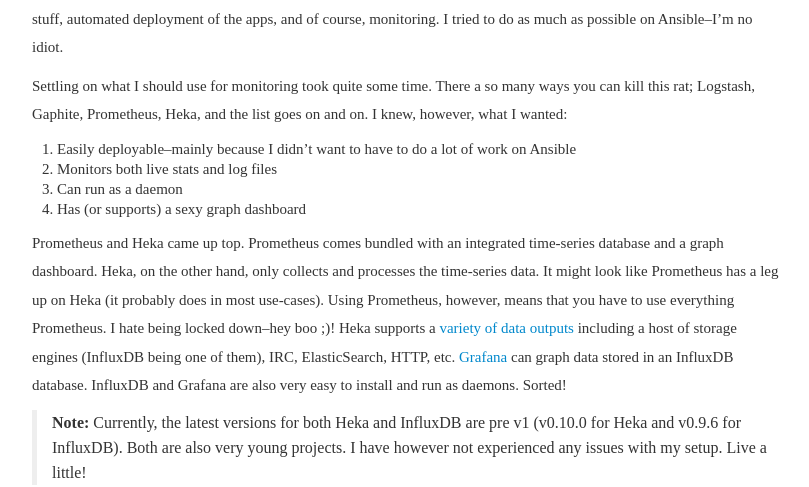
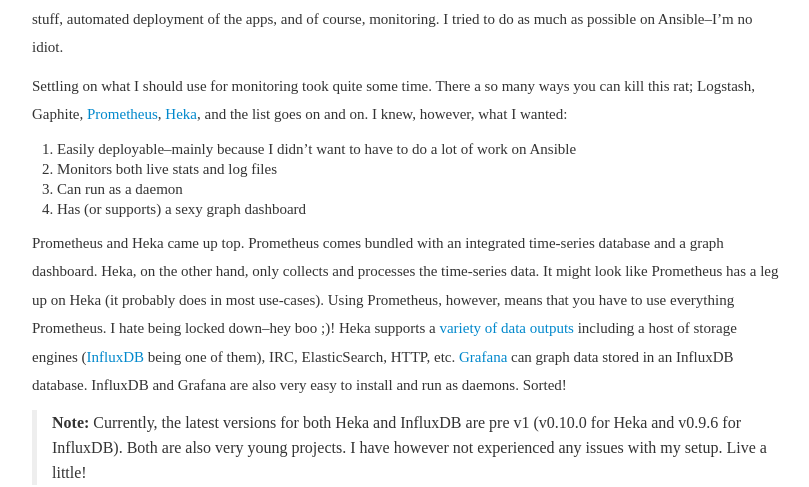
Before and after one commit to jasonrogena/jasonrogena.github.io, a Jekyll site: the page built from _posts/2016-01-02-heka-influxdb-and-grafana.md, in a window 1280 px wide and 900 px high, scrolled down 302 px. Shown: the part 182-669 px from the top of the window, without its empty margins (233-1042 px from the left). Built offline with Jekyll 4.4.1, drawn with Linux system fonts in a browser that asks for light colours; some web fonts are replaced; comment, search, counter and statistics services are not loaded; part of the change alters nothing that is shown.

```diff
--- a/_posts/2016-01-02-heka-influxdb-and-grafana.md
+++ b/_posts/2016-01-02-heka-influxdb-and-grafana.md
@@ -7,14 +7,14 @@ description: My experience configuring Heka, InfluxDB, and Grafana for monitorin
 
 I recently started working at a startup :). My first task there was to configure their new Linux server to host some live apps. I, professionally, haven't done sysadmin work but since I've been configuring Linux VPSs to play with for some time now I figured it wouldn't be that hard doing the initial setup. I did the usual; install and configure the necessary packages, firewall stuff, automated deployment of the apps, and of course, monitoring. I tried to do as much as possible on Ansible--I'm no idiot.
 
-Settling on what I should use for monitoring took quite some time. There a so many ways you can kill this rat; Logstash, Gaphite, Prometheus, Heka, and the list goes on and on. I knew, however, what I wanted:
+Settling on what I should use for monitoring took quite some time. There a so many ways you can kill this rat; Logstash, Gaphite, [Prometheus](http://prometheus.io), [Heka](https://hekad.readthedocs.org/en/latest), and the list goes on and on. I knew, however, what I wanted:
 
  1. Easily deployable--mainly because I didn't want to have to do a lot of work on Ansible
  2. Monitors both live stats and log files
  3. Can run as a daemon
  4. Has (or supports) a sexy graph dashboard
 
-Prometheus and Heka came up top. Prometheus comes bundled with an integrated time-series database and a graph dashboard. Heka, on the other hand, only collects and processes the time-series data. It might look like Prometheus has a leg up on Heka (it probably does in most use-cases). Using Prometheus, however, means that you have to use everything Prometheus. I hate being locked down--hey boo ;)! Heka supports a [variety of data outputs](https://hekad.readthedocs.org/en/v0.10.0b0/config/outputs/index.html) including a host of storage engines (InfluxDB being one of them), IRC, ElasticSearch, HTTP, etc. [Grafana](http://grafana.org) can graph data stored in an InfluxDB database. InfluxDB and Grafana are also very easy to install and run as daemons. Sorted!
+Prometheus and Heka came up top. Prometheus comes bundled with an integrated time-series database and a graph dashboard. Heka, on the other hand, only collects and processes the time-series data. It might look like Prometheus has a leg up on Heka (it probably does in most use-cases). Using Prometheus, however, means that you have to use everything Prometheus. I hate being locked down--hey boo ;)! Heka supports a [variety of data outputs](https://hekad.readthedocs.org/en/v0.10.0b0/config/outputs/index.html) including a host of storage engines ([InfluxDB](https://influxdata.com) being one of them), IRC, ElasticSearch, HTTP, etc. [Grafana](http://grafana.org) can graph data stored in an InfluxDB database. InfluxDB and Grafana are also very easy to install and run as daemons. Sorted!
 
 > **Note:**
 > Currently, the latest versions for both Heka and InfluxDB are pre v1 (v0.10.0 for Heka and v0.9.6 for InfluxDB). Both are also very young projects. I have however not experienced any issues with my setup. Live a little!
```
Also changed, not shown: 2 other files.
